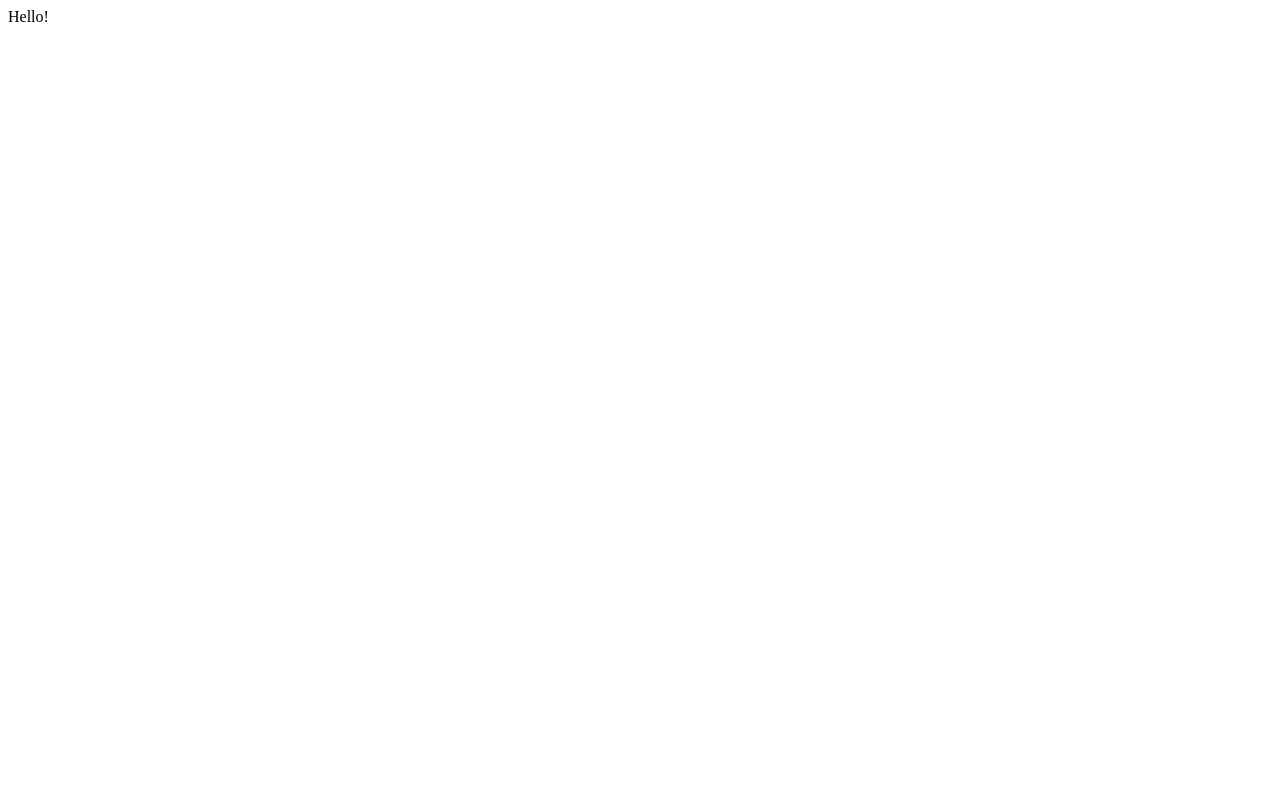
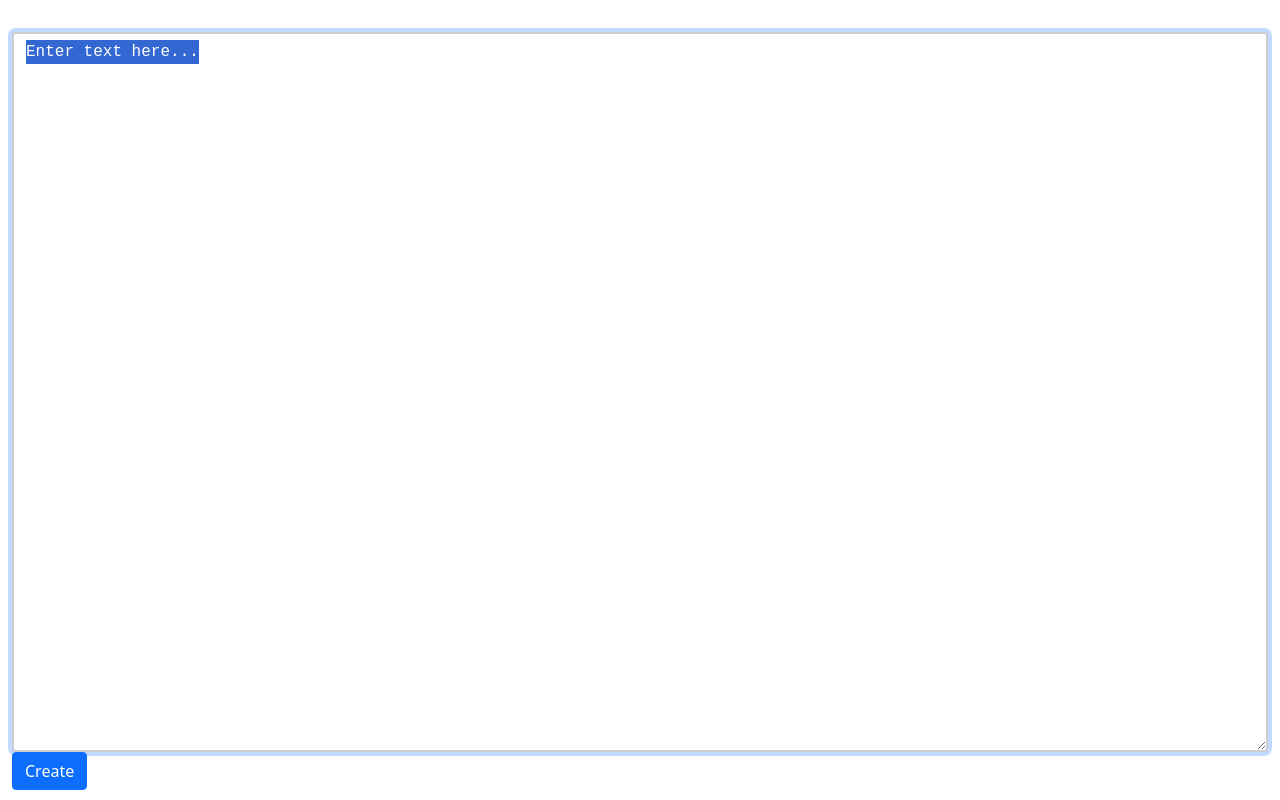
Before and after one commit to orellazri/droptext, a React (Create React App) app in the folder client/: page / in a window 1280 px wide. Built offline with nearby package versions, Linux system fonts and the light colour scheme.

Commit message:
Add crypto encrypt/decrypt in client

```diff
--- a/client/package.json
+++ b/client/package.json
@@ -8,9 +8,14 @@
     "@testing-library/jest-dom": "^5.11.4",
     "@testing-library/react": "^11.1.0",
     "@testing-library/user-event": "^12.1.10",
+    "antd": "^4.16.10",
+    "bootstrap": "5.0.2",
+    "crypto-js": "^4.1.1",
     "react": "^17.0.2",
+    "react-bootstrap": "^2.0.0-beta.4",
     "react-dom": "^17.0.2",
     "react-scripts": "4.0.3",
+    "styled-components": "^5.3.0",
     "web-vitals": "^1.0.1"
   },
   "scripts": {
--- a/client/src/App.js
+++ b/client/src/App.js
@@ -1,5 +1,13 @@
+import Container from "react-bootstrap/Container";
+
+import Textbox from "./components/Textbox";
+
 const App = () => {
-  return <div>Hello!</div>;
+  return (
+    <Container fluid style={{ marginTop: "2rem" }}>
+      <Textbox />
+    </Container>
+  );
 };
 
 export default App;
--- /dev/null
+++ b/client/src/components/Textbox.js
@@ -0,0 +1,45 @@
+import React, { useState, useRef, useEffect } from "react";
+import Form from "react-bootstrap/Form";
+import Button from "react-bootstrap/Button";
+import * as crypto from "../utils/crypto";
+
+const textareaStyle = {
+  height: "90vh",
+  border: "2px solid #cecece",
+  outline: 0,
+  fontFamily: "monospace",
+};
+
+const Textbox = () => {
+  const [content, setContent] = useState("Enter text here...");
+  const contentRef = useRef(null);
+
+  useEffect(() => {
+    contentRef.current.select();
+  }, []);
+
+  const create = () => {
+    if (!content.trim()) return;
+  };
+
+  return (
+    <>
+      <Form>
+        <Form.Group>
+          <Form.Control
+            ref={contentRef}
+            as="textarea"
+            style={textareaStyle}
+            value={content}
+            onChange={(e) => setContent(e.target.value)}
+          />
+        </Form.Group>
+      </Form>
+
+      {/* TODO: change to create on typing text */}
+      <Button onClick={create}>Create</Button>
+    </>
+  );
+};
+
+export default Textbox;
--- a/client/src/index.js
+++ b/client/src/index.js
@@ -1,5 +1,6 @@
 import React from "react";
 import ReactDOM from "react-dom";
+import "bootstrap/dist/css/bootstrap.min.css";
 import App from "./App";
 
 ReactDOM.render(
--- /dev/null
+++ b/client/src/utils/crypto.js
@@ -0,0 +1,22 @@
+import aes from "crypto-js/aes";
+import { enc, lib } from "crypto-js";
+
+export function generate(length) {
+  return lib.WordArray.random(length).toString(enc.Base64).replace("/", "_").replace("+", "-");
+}
+
+export function encrypt(content, length = 15) {
+  const privateKey = generate(length);
+
+  return {
+    ecnrypted: aes.encrypt(content, privateKey).toString(),
+    privateKey,
+  };
+}
+
+export function decrypt(ecrypted, privateKey) {
+  const bytes = aes.decrypt(ecrypted, privateKey);
+  const decrypted = bytes.toString(enc.Utf8);
+  if (!decrypted.trim()) throw new Error("Wrong private key");
+  return decrypted;
+}
```
Also changed, not shown: client/src/App.css (deleted), 2 other files (tests, documents, lock files or other folders).
